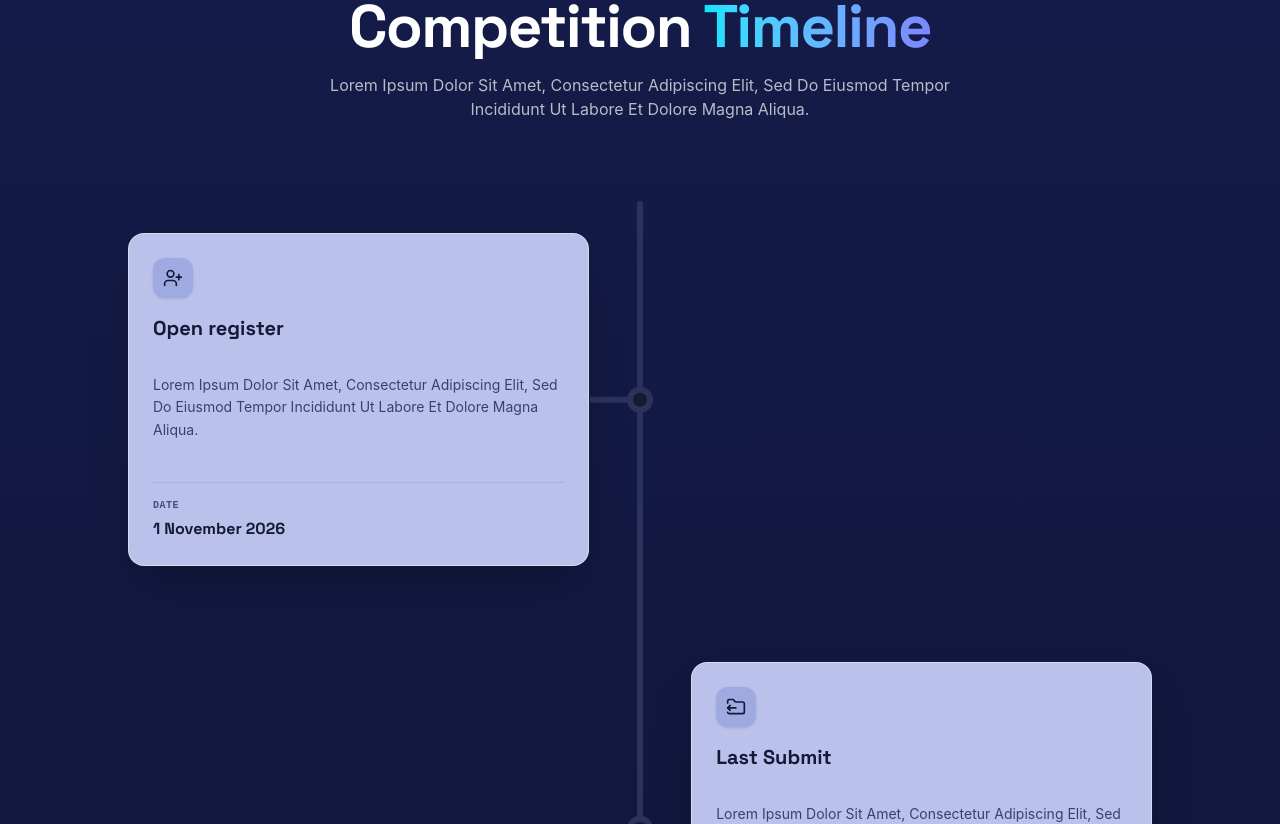
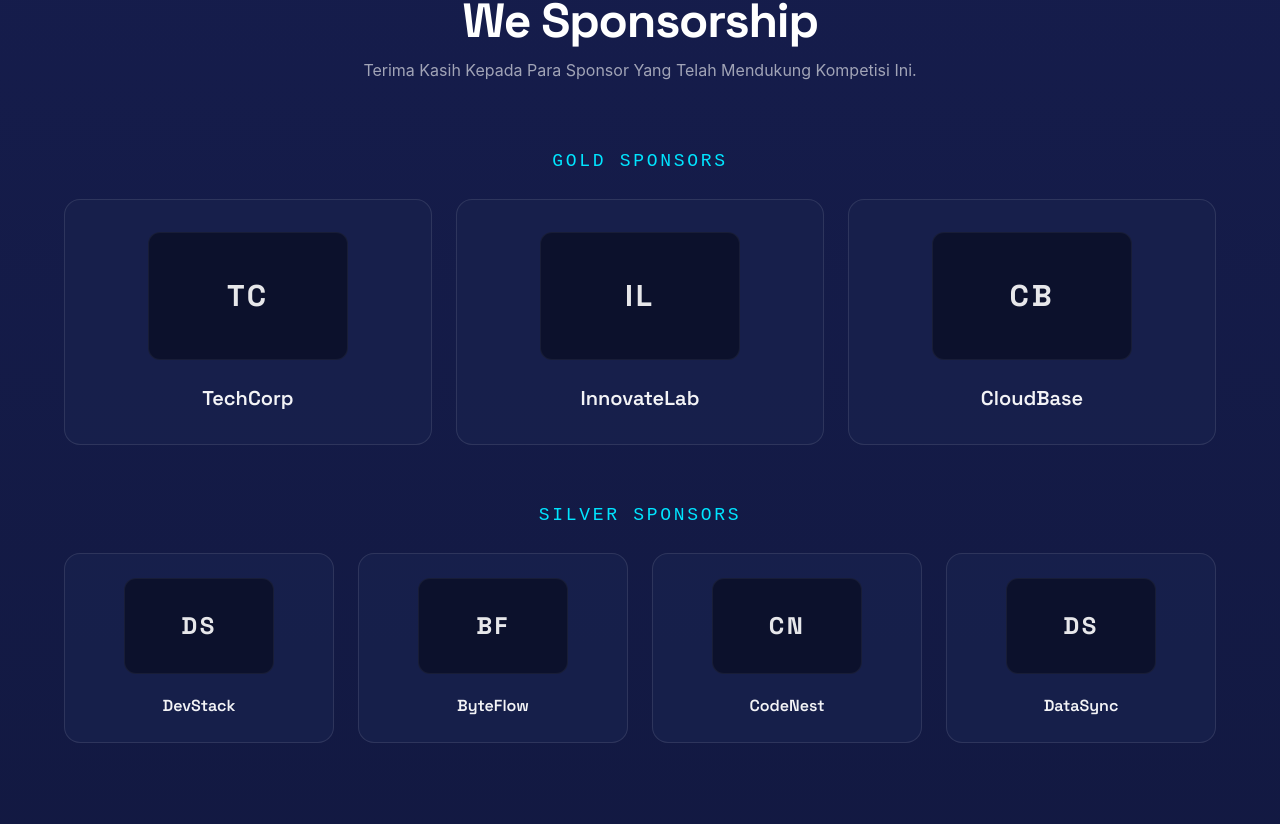
Before and after one commit to Research-and-Creativity/frontend_sevent-x, a Next.js app: page / in a window 1280 px wide. Shown: the part 1636-2460 px from the top of the page. Built offline with nearby package versions, Linux system fonts and the light colour scheme; no server answers.

Commit message:
feat: add sponsorship section with GSAP animations to landing page

```diff
--- a/src/app/(public)/page.tsx
+++ b/src/app/(public)/page.tsx
@@ -1,6 +1,7 @@
 import { Navbar } from "@/components/landing/navbar";
 import { HeroSection } from "@/components/landing/hero-section";
 import { CompetitionsSection } from "@/components/landing/competitions-section";
+import { SponsorshipSection } from "@/components/landing/sponsorship-section";
 import { TimelineSection } from "@/components/landing/timeline-section";
 import { AppraisersSection } from "@/components/landing/appraisers-section";
 import { Footer } from "@/components/landing/footer";
@@ -12,6 +13,7 @@ export default function LandingPage() {
       <main className="flex-1">
         <HeroSection />
         <CompetitionsSection />
+        <SponsorshipSection />
         <TimelineSection />
         <AppraisersSection />
       </main>
--- /dev/null
+++ b/src/components/landing/sponsorship-section.tsx
@@ -0,0 +1,190 @@
+"use client";
+
+import { useRef } from "react";
+import { useGSAP } from "@gsap/react";
+import gsap from "gsap";
+import { ScrollTrigger } from "gsap/ScrollTrigger";
+import { prefersReducedMotion } from "@/lib/accessibility";
+
+if (typeof window !== "undefined") {
+  gsap.registerPlugin(ScrollTrigger);
+}
+
+interface SponsorItem {
+  code: string;
+  name: string;
+}
+
+const goldSponsors: SponsorItem[] = [
+  { code: "TC", name: "TechCorp" },
+  { code: "IL", name: "InnovateLab" },
+  { code: "CB", name: "CloudBase" },
+];
+
+const silverSponsors: SponsorItem[] = [
+  { code: "DS", name: "DevStack" },
+  { code: "BF", name: "ByteFlow" },
+  { code: "CN", name: "CodeNest" },
+  { code: "DS", name: "DataSync" },
+];
+
+export function SponsorshipSection() {
+  const containerRef = useRef<HTMLDivElement>(null);
+  const headerRef = useRef<HTMLDivElement>(null);
+  const goldGridRef = useRef<HTMLDivElement>(null);
+  const silverGridRef = useRef<HTMLDivElement>(null);
+
+  useGSAP(
+    () => {
+      if (prefersReducedMotion() || typeof window === "undefined") return;
+
+      // 1. Header Animation
+      if (headerRef.current) {
+        gsap.fromTo(
+          headerRef.current,
+          { opacity: 0, y: 24 },
+          {
+            opacity: 1,
+            y: 0,
+            duration: 0.7,
+            ease: "power2.out",
+            scrollTrigger: {
+              trigger: headerRef.current,
+              start: "top 90%",
+              toggleActions: "play none none none",
+            },
+          },
+        );
+      }
+
+      // 2. Gold Cards Animation
+      const goldCards = gsap.utils.toArray(".gold-card");
+      if (goldCards.length > 0 && goldGridRef.current) {
+        gsap.fromTo(
+          goldCards,
+          { opacity: 0, y: 24 },
+          {
+            opacity: 1,
+            y: 0,
+            duration: 0.6,
+            stagger: 0.1,
+            ease: "power2.out",
+            scrollTrigger: {
+              trigger: goldGridRef.current,
+              start: "top 85%",
+              toggleActions: "play none none none",
+            },
+          },
+        );
+      }
+
+      // 3. Silver Cards Animation
+      const silverCards = gsap.utils.toArray(".silver-card");
+      if (silverCards.length > 0 && silverGridRef.current) {
+        gsap.fromTo(
+          silverCards,
+          { opacity: 0, y: 24 },
+          {
+            opacity: 1,
+            y: 0,
+            duration: 0.6,
+            stagger: 0.08,
+            ease: "power2.out",
+            scrollTrigger: {
+              trigger: silverGridRef.current,
+              start: "top 85%",
+              toggleActions: "play none none none",
+            },
+          },
+        );
+      }
+
+      setTimeout(() => {
+        ScrollTrigger.refresh();
+      }, 100);
+    },
+    { scope: containerRef },
+  );
+
+  return (
+    <section
+      id="sponsorship"
+      ref={containerRef}
+      className="py-20 md:py-24 px-6 md:px-16 bg-transparent relative"
+    >
+      <div className="max-w-6xl mx-auto">
+        {/* Section Header */}
+        <div ref={headerRef} className="text-center max-w-3xl mx-auto mb-16">
+          <h2 className="font-display text-4xl sm:text-5xl font-bold text-white tracking-tight mb-3">
+            We Sponsorship
+          </h2>
+          <p className="text-white/60 text-sm sm:text-base max-w-2xl mx-auto leading-relaxed">
+            Terima Kasih Kepada Para Sponsor Yang Telah Mendukung Kompetisi Ini.
+          </p>
+        </div>
+
+        {/* Section 1: Gold Sponsors */}
+        <div className="mb-14">
+          <p className="text-center font-mono text-lg font-medium tracking-[0.15em] text-[#00E5FF] mb-6">
+            GOLD SPONSORS
+          </p>
+
+          <div
+            ref={goldGridRef}
+            className="grid grid-cols-1 sm:grid-cols-2 md:grid-cols-3 gap-6"
+          >
+            {goldSponsors.map((sponsor, index) => (
+              <div
+                key={`gold-${index}-${sponsor.name}`}
+                className="gold-card bg-[#18214D]/80 border border-white/10 rounded-2xl p-7 sm:p-8 flex flex-col items-center justify-center text-center transition-colors duration-200 hover:border-white/20 hover:bg-[#18214D]"
+              >
+                {/* Logo Box */}
+                <div className="w-full max-w-[200px] h-28 sm:h-32 rounded-xl bg-[#0C112C] border border-white/5 flex items-center justify-center mb-6">
+                  <span className="font-display font-bold text-2xl sm:text-3xl text-white/90 tracking-widest">
+                    {sponsor.code}
+                  </span>
+                </div>
+
+                {/* Sponsor Name */}
+                <h3 className="font-display font-semibold text-white/95 text-lg sm:text-xl">
+                  {sponsor.name}
+                </h3>
+              </div>
+            ))}
+          </div>
+        </div>
+
+        {/* Section 2: Silver Sponsors */}
+        <div>
+          <p className="text-center font-mono text-lg font-medium tracking-[0.15em] text-[#00E5FF] mb-6">
+            SILVER SPONSORS
+          </p>
+
+          <div
+            ref={silverGridRef}
+            className="grid grid-cols-2 md:grid-cols-4 gap-4 sm:gap-6"
+          >
+            {silverSponsors.map((sponsor, index) => (
+              <div
+                key={`silver-${index}-${sponsor.name}`}
+                className="silver-card bg-[#18214D]/80 border border-white/10 rounded-2xl p-5 sm:p-6 flex flex-col items-center justify-center text-center transition-colors duration-200 hover:border-white/20 hover:bg-[#18214D]"
+              >
+                {/* Logo Box */}
+                <div className="w-full max-w-[150px] h-20 sm:h-24 rounded-xl bg-[#0C112C] border border-white/5 flex items-center justify-center mb-5">
+                  <span className="font-display font-bold text-xl sm:text-2xl text-white/90 tracking-widest">
+                    {sponsor.code}
+                  </span>
+                </div>
+
+                {/* Sponsor Name */}
+                <h3 className="font-display font-semibold text-white/95 text-sm sm:text-base">
+                  {sponsor.name}
+                </h3>
+              </div>
+            ))}
+          </div>
+        </div>
+      </div>
+    </section>
+  );
+}
```
